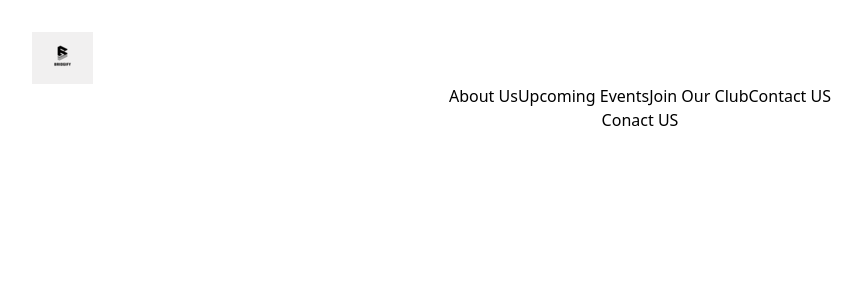
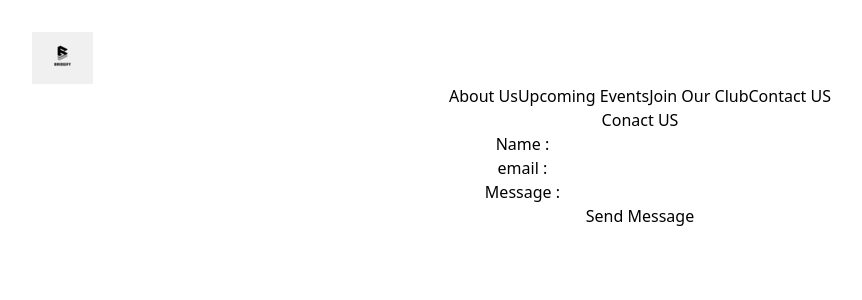
Before and after one commit to Muguntha96/bridgify-frontend, a React (Vite) app: page /contacts in a window 1280 px wide. Shown: the top 300 px of the page, without its empty margins (0-862 px from the left). Built offline with nearby package versions, Linux system fonts and the light colour scheme; no server answers.

Commit message:
complte contact us component

```diff
--- a/src/App.jsx
+++ b/src/App.jsx
@@ -25,6 +25,7 @@ function App() {
   const [events,setEvents]=useState([])
   const [futureEvt,setFutureEvts]=useState([])
   const [pastEvt,setPastEvts]=useState([])
+  const [msg,setMsg]=useState([])
   const navigate = useNavigate()
 
   useEffect(()=>{
@@ -78,14 +79,19 @@ const handleAddNewEvent = async(newEventFormData)=>{
 
   return evt
 }
+const handleContactUs = async (contactFormData) => {
+  const contactUs=await eventService.createContact(contactFormData)
+  setMsg([contactUs,...msg])
+  return contactUs
+}
 
   return (
     <>
       <Nav handleScroll={handleScroll} />
       <Routes>
-        <Route path='/' element={<Landing id="landing" newMembers={newMembers} pastEvt={pastEvt}/>} />
+        <Route path='/' element={<Landing id="landing" newMembers={newMembers} pastEvt={pastEvt} handleContactUs={handleContactUs}/>} />
         <Route path='/about' element={<About id="about"/>}/>
-        <Route path='/contacts' element={<Contact id="contacts"/>}/>
+        <Route path='/contacts' element={<Contact id="contacts" handleContactUs={handleContactUs}/>}/>
         <Route path='/events' element={<EventList id="events" futureEvt={futureEvt}/>}/>
         <Route path='/members' element={<NewMember id="newMember" handleAddNewMember={handleAddNewMember}/>} />
 
--- a/src/pages/Contact/Contact.jsx
+++ b/src/pages/Contact/Contact.jsx
@@ -1,16 +1,92 @@
-import { useEffect } from "react"
-const Contact = ({id}) => {
+import { useState } from "react";
 
-  useEffect(()=>{
-    const field=document.getElementById(id)
-    if(field){
-      field.scrollIntoView({behavior:'smooth'})
+const Contact = (props) => {
+  const [cntFormData,setCntFormData]=useState(
+    {
+      name:'',
+      email:'',
+      message:''
     }
-  },[id])
+  )
+  const [sendSuccessMsg,setSendSuccessMsg]=useState("")
+  const [,setVisibility]=useState(false)
+
+  const handleChangeMsg = (event) => {
+    const { name, value } = event.target
+    setCntFormData((prevData) => ({
+      ...prevData,
+      [name]: value,
+    }))
+  }
+
+  const handleSubmitMsg = async (event) => {
+    event.preventDefault()
+    const send=await props.handleContactUs(cntFormData)
+    if(send){
+      setSendSuccessMsg("Message Sent")
+      setVisibility(true)
+      setCntFormData(
+        {
+          name:'',
+          email:'',
+          message:''
+        }
+      )
+      setTimeout(()=>{
+        setVisibility(false)
+        setSendSuccessMsg("")
+      },2000)
+
+    }
+  }
+
   return (
     <>
-    <h3>Conact US</h3></>
-  );
+    <h3>Conact US</h3>
+    {sendSuccessMsg && <p>{sendSuccessMsg}</p>}
+    <div>
+      <form onSubmit={handleSubmitMsg}>
+        <div className="contact-form">
+          <label htmlFor="name">Name : </label>
+          <input
+            required
+            type="text"
+            name="name"
+            id="name"
+            value={cntFormData.name}
+            onChange={handleChangeMsg}
+          />
+        </div>
+        <div className="contact-form">
+        <label htmlFor="email">email : </label>
+          <input
+            required
+            type="text"
+            name="email"
+            id="email"
+            value={cntFormData.email}
+            onChange={handleChangeMsg}
+          />
+        </div>
+        <div className="contact-form">
+        <label htmlFor="message">Message : </label>
+          <input
+            required
+            type="text"
+            name="message"
+            id="message"
+            value={cntFormData.message}
+            onChange={handleChangeMsg}
+          />
+        </div>
+        <div>
+      <button type="submit">Send Message</button>
+    </div>
+      </form>
+
+    </div>
+    </>
+  )
 }
 
 export default Contact;
--- a/src/pages/Landing/Landing.jsx
+++ b/src/pages/Landing/Landing.jsx
@@ -1,6 +1,7 @@
 import { useEffect } from "react"
 import MemberList from "../MemberList/MemberList"
 import EventList from "../EventList/EventList"
+import Contact from "../Contact/Contact"
 const Landing = (props) => {
 
   useEffect(()=>{
@@ -17,6 +18,9 @@ const Landing = (props) => {
       <EventList pastEvt={props.pastEvt}/>
     </div>
     <MemberList newMembers={props.newMembers} />
+    <div>
+    <Contact id="contacts" handleContactUs={props.handleContactUs}/>
+    </div>
     </>
   );
 }
--- a/src/pages/NewMember/NewMember.jsx
+++ b/src/pages/NewMember/NewMember.jsx
@@ -4,7 +4,7 @@ import { registrationForm } from "./registrationForm.js"
 const NewMember = (props) => {
   const [formData,setFormData]=useState(registrationForm)
   const [successMessage, setSuccessMessage]=useState("")
-  const [successMsgVisible,setSuccessMsgVisible]=useState(false)
+  const [,setSuccessMsgVisible]=useState(false)
 
   const handleChange = event => {
     const { name, value, type, checked } = event.target;
--- a/src/services/eventService.js
+++ b/src/services/eventService.js
@@ -1,14 +1,31 @@
-const BASE_URL=`${import.meta.env.VITE_BACK_END_SERVER_URL}/api/events`
+const BASE_URL=`${import.meta.env.VITE_BACK_END_SERVER_URL}`
 
 async function index() {
   try {
-    const res=await fetch(BASE_URL)
+    const res=await fetch(`${BASE_URL}/api/events`)
     return res.json()
   } catch (error) {
     return error
   }
 }
 
+async function createContact(contactFormData) {
+  try {
+    const res=await fetch(`${BASE_URL}/api/contacts`,{
+      method:'POST',
+      headers:{
+        'Content-Type': 'application/json'
+      },
+      body:JSON.stringify(contactFormData)
+    })
+    return res.json()
+  } catch (error) {
+    return error
+  }
+
+}
+
 export{
-  index
+  index,
+  createContact
 }
```
